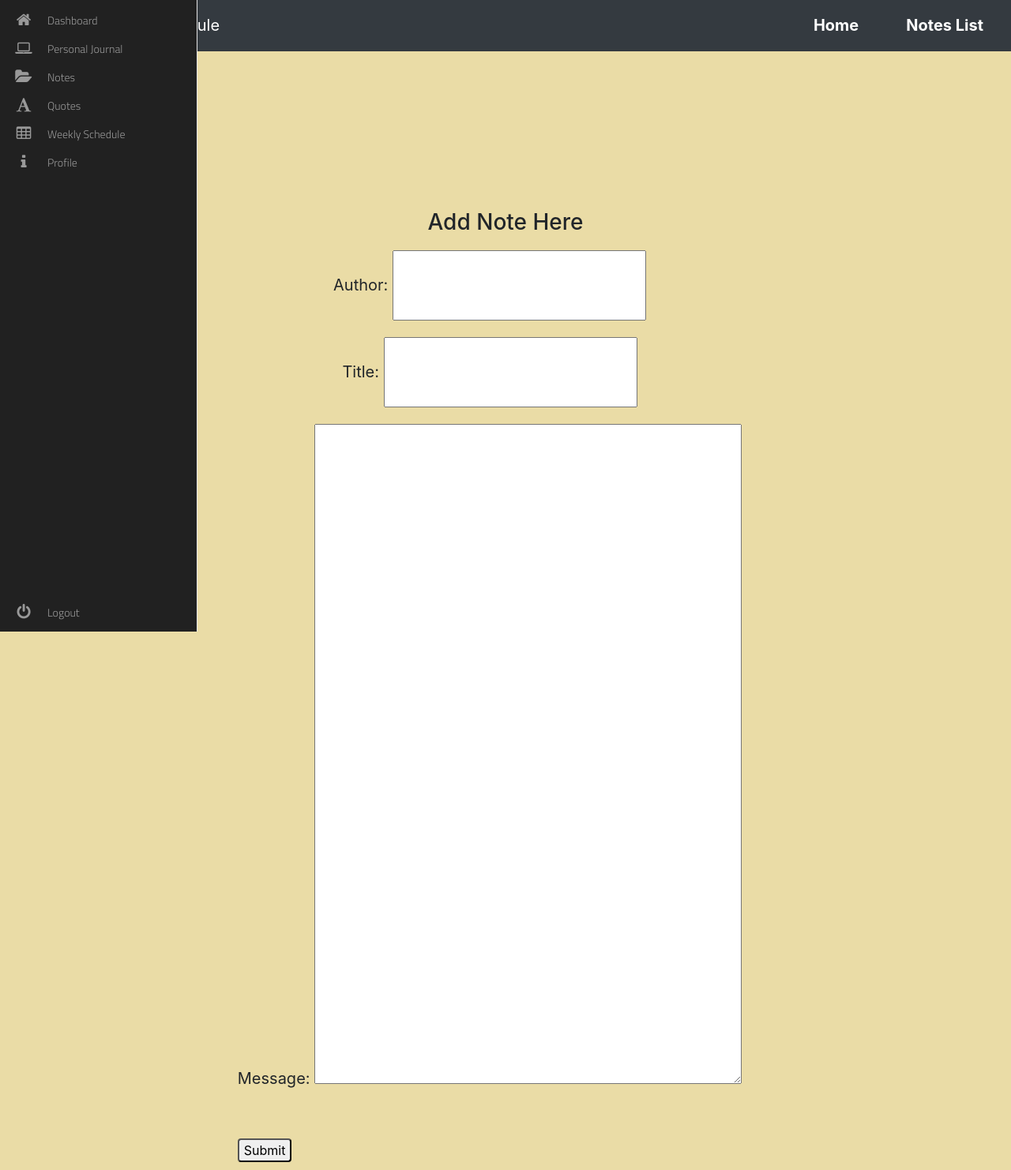
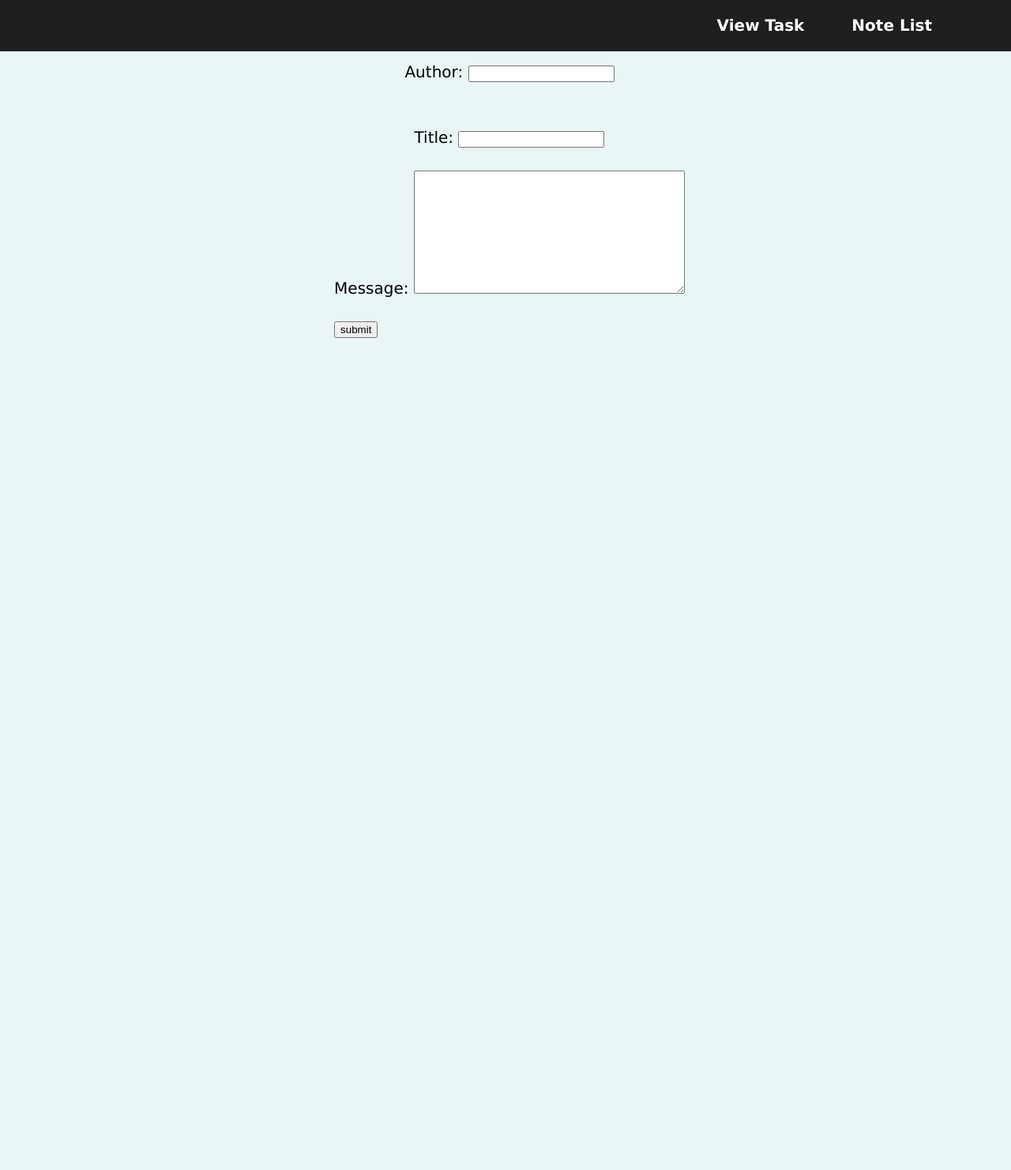
Before and after one commit to dafin678/NoteDote, a Django app: page /notes/add-note in a window 1280 px wide. Shown: the whole page at 79% size. After the commit the page ends 428 px from the top, so only its background shows below. Run offline with Django 3.2, Linux system fonts and the light colour scheme; some libraries are stand-ins or nearby versions; some web fonts are replaced.

Commit message:
almost fix weekly

```diff
--- a/notes/templates/notes_form.html
+++ b/notes/templates/notes_form.html
@@ -1,40 +1,33 @@
-{% extends 'base.html' %}
 {% load static %}
-
-{% block head %}
-
-    <link rel="stylesheet" href="{% static 'css/stylesheet.css' %}">
-    <link rel="stylesheet" href="{% static 'css/bootstrap.css' %}">
-    <script src="https://code.jquery.com/jquery-3.3.1.slim.min.js" integrity="sha384-q8i/X+965DzO0rT7abK41JStQIAqVgRVzpbzo5smXKp4YfRvH+8abtTE1Pi6jizo" crossorigin="anonymous"></script>
-    <script src="https://cdnjs.cloudflare.com/ajax/libs/popper.js/1.14.7/umd/popper.min.js" integrity="sha384-UO2eT0CpHqdSJQ6hJty5KVphtPhzWj9WO1clHTMGa3JDZwrnQq4sF86dIHNDz0W1" crossorigin="anonymous"></script>
-    <script src="https://stackpath.bootstrapcdn.com/bootstrap/4.3.1/js/bootstrap.min.js" integrity="sha384-JjSmVgyd0p3pXB1rRibZUAYoIIy6OrQ6VrjIEaFf/nJGzIxFDsf4x0xIM+B07jRM" crossorigin="anonymous"></script>
-{% endblock head %}
-
-{% block navbar %}
+<!DOCTYPE html>
+<html lang="en">
+<head>
+    <meta charset="UTF-8">
+    <link rel = "stylesheet" type= "text/css" href="{% static 'style.css'%}">
+    <meta http-equiv="X-UA-Compatible" content="IE=edge">
+    <meta name="viewport" content="width=device-width, initial-scale=1.0">
+    <title>Add Note</title>
+</head>
+<body>
+    <div class = body-form>
         <header>
           <div class="container">
-            <div class="header-left">
-                Weekly Schedule
-            </div>
             <div class="header-right">
-                <a href="/notes"><b>Home</b></a>
-                <a href="/notes/note-list"><b>Notes List</b></a>
+              <a href="/tasks"><b>View Task</b></a>
+              <a href="/note-list"><b>Note List</b></a>
             </div>
           </div>
         </header>
-{% endblock navbar %}
+        <div class ="body-container">
+            <div style="display: flex; flex-direction: column; align-items: center; justify-content: center; width: 100%;">
 
-{% block content %}
-
-    <div class="container">
-        <div style="display: flex; flex-direction: column; align-items: center; justify-content: center; width: 100%;">
-            <h3>Add Note Here</h3>
                 <form action="" method="POST">
                     {% csrf_token %}
-                {{ form.as_p }}
-                <input type="submit" value="Submit" class="submit-btn">
+                    {{form.as_p}}
+                    <input type="submit"  value="submit">
                 </form>
             </div>
         </div>
-
-{% endblock content %}
+      </div>
+</body>
+</html>
--- a/notes/templates/notes_list.html
+++ b/notes/templates/notes_list.html
@@ -14,8 +14,8 @@
             Notes
           </div>
           <div class="header-right">
-            <a href="/notes"><b>Home</b></a>
-            <a href="notes/add-notes"><b>Add Notes</b></a>
+            <a href="/tasks"><b>View Task</b></a>
+            <a href="/note-list"><b>Note List</b></a>
           </div>
         </div>
       </header>
--- a/notes/tests.py
+++ /dev/null
@@ -1,6 +0,0 @@
-<<<<<<< HEAD
-from django.test import TestCase
-
-# Create your tests here.
-=======
->>>>>>> b1d73f9f6e47f784937506ac803563bf0ec98c3c
--- a/notes/urls.py
+++ b/notes/urls.py
@@ -2,6 +2,6 @@ from django.urls import path
 from .views import add_note, note_list
 
 urlpatterns = [
-    path('', note_list, name='note-list'),
-    path('add-note', add_note, name='add-note')
+    path('add-note', add_note, name='add-note'),
+    path('note-list', note_list, name='note-list')
 ]
--- a/project/settings.py
+++ b/project/settings.py
@@ -62,7 +62,6 @@ INSTALLED_APPS = [
     'notes',
     'personal_journal',
     'ckeditor',
-    'pesanmotivasi',
     # 'rest_framework'
 ]
 
--- a/project/urls.py
+++ b/project/urls.py
@@ -21,7 +21,6 @@ import profile_page.urls as profile
 import weekly_schedule.urls as weekly_schedule
 import personal_journal.urls as personal_journal
 import notes.urls as notes
-import pesanmotivasi.urls as pesanmotivasi
 import login_register.urls as login_register
 
 urlpatterns = [
@@ -32,6 +31,5 @@ urlpatterns = [
     path('weekly_schedule/', include(weekly_schedule)),
     path('login/', include(login_register)),
     path('personal_journal/', include(personal_journal)),
-    path('pesan_motivasi/', include(pesanmotivasi)),
     re_path(r'^$', index_to_do_list.as_view(), name='index')
 ]
--- a/templates/base.html
+++ b/templates/base.html
@@ -7,12 +7,11 @@
   <meta name="viewport" content="width=device-width, initial-scale=1.0">
   <link rel="stylesheet" href="{% static 'style.css' %}">
   {% block head %}
+  {% endblock head %}
   <title>Note Dote</title>
-  {% endblock head %}
 </head>
 
 <body>
-    <div class = body-index>
     {% block navbar %}
 
     {% endblock navbar %}
@@ -21,7 +20,7 @@
       <div class="area"></div><nav class="main-menu">
         <ul>
             <li>
-                    <a href="/tasks">
+                <a href="/to-do-list">
                     <i class="fa fa-home fa-2x"></i>
                     <span class="nav-text">
                         Dashboard
@@ -84,7 +83,7 @@
             </li>
         </ul>
     </nav>
-    </div>
+
     {% block content %}
     {% endblock %}
   </body>
--- a/weekly_schedule/apps.py
+++ b/weekly_schedule/apps.py
@@ -4,3 +4,6 @@ from django.apps import AppConfig
 class WeeklyScheduleConfig(AppConfig):
     default_auto_field = 'django.db.models.BigAutoField'
     name = 'weekly_schedule'
+
+def ready(self):
+    import weekly_schedule.signals
--- a/weekly_schedule/models.py
+++ b/weekly_schedule/models.py
@@ -3,7 +3,7 @@ from django.contrib.auth.models import User
 
 # Create your models here.
 class Weekly_schedule(models.Model):
-    user = models.ForeignKey(User, on_delete=models.CASCADE)
+    user = models.OneToOneField(User, on_delete=models.CASCADE, null=True) # Delete profile when user is deleted
     name = models.CharField(max_length=30)
     day = models.CharField(max_length=15)
     start_time = models.TimeField(null=True)
--- a/weekly_schedule/static/css/stylesheet.css
+++ b/weekly_schedule/static/css/stylesheet.css
@@ -1,9 +1,6 @@
-.body-index{
-    background: #EADCA6;
-    min-height: 100%;
-    height: auto;
-    background-size:cover;
-  }
+body {
+    margin: 0;
+}
 
 #weakly-schedule-h1 {
     text-align: center;
@@ -21,8 +18,6 @@
     width: fit-content;
     overflow-y: auto;
     margin-left: 10px;
-    /* margin-top: 10px;
-    margin-bottom: 10px; */
 }
 
 .card-title {
@@ -33,10 +28,6 @@
 .card-subtitle {
     text-align: center;
 }
-
-/* .last-card {
-    margin-top: 10px;
-} */
 
 .complete {
     border-radius: 0.25rem;
@@ -50,14 +41,11 @@
 }
 
 .row {
-    margin-top: 20px;
-    margin-bottom: 20px;
+    /* margin: auto; */
 }
 
 .col {
     /* margin: auto 30px; */
-    margin-top: 20px;
-    margin-bottom: 20px;
 }
 
 .navbar {
--- a/weekly_schedule/templates/schedule.html
+++ b/weekly_schedule/templates/schedule.html
@@ -2,7 +2,7 @@
 {% load static %}
 
 {% block head %}
-    <title>Weekly Schedule</title>
+
     <link rel="stylesheet" href="{% static 'css/stylesheet.css' %}">
     <link rel="stylesheet" href="{% static 'css/bootstrap.css' %}">
     <script src="https://code.jquery.com/jquery-3.3.1.slim.min.js" integrity="sha384-q8i/X+965DzO0rT7abK41JStQIAqVgRVzpbzo5smXKp4YfRvH+8abtTE1Pi6jizo" crossorigin="anonymous"></script>
```
Also changed, not shown: weekly_schedule/signals.py (added, +9 -0 lines), weekly_schedule/views.py (+2 -5 lines), notes/migrations/0001_initial.py. Lines whose indentation alone changed are shown as unchanged.
